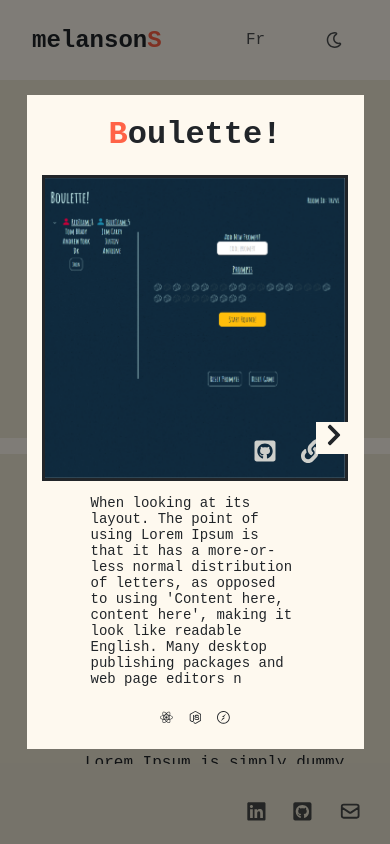
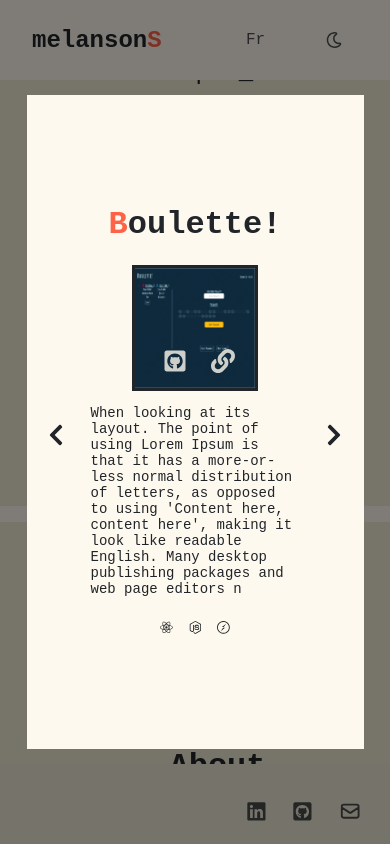
Before and after one commit to melansonS/melansons-old, a React (Create React App) app: page / in a window 390 px wide. Both pictures are taken after a click on the picture 125 px from the left and 218 px from the top of the page. Built offline with nearby package versions, Linux system fonts and the light colour scheme; a web font is replaced by a local one.

Commit message:
sizing of scroll area image content on mobile

```diff
--- a/src/styles/App.css
+++ b/src/styles/App.css
@@ -102,6 +102,10 @@ footer .email-icon {
   .projects-container .project,
   .projects-container .project--dark {
     width: 48%;
+  }
+  .projects-container .project img,
+  .projects-container .project--dark img {
+    max-width: 50%;
   }
 }
 
@@ -569,18 +573,31 @@ header {
   }
   .lightbox .img-container,
   .lightbox--dark .img-container {
-    height: 200px;
-    width: 200px;
+    height: 180px !important;
+    width: 180px !important;
   }
   .lightbox .img-container img,
   .lightbox--dark .img-container img {
-    height: 200px;
-    width: 200px;
+    height: 180px !important;
+    width: 180px !important;
   }
   .lightbox .img-container .icon-links,
   .lightbox--dark .img-container .icon-links {
     bottom: 0.5rem;
     right: 0.5rem;
+  }
+}
+
+@media screen and (max-width: 400px) {
+  .lightbox .img-container,
+  .lightbox--dark .img-container {
+    height: 120px !important;
+    width: 120px !important;
+  }
+  .lightbox .img-container img,
+  .lightbox--dark .img-container img {
+    height: 120px !important;
+    width: 120px !important;
   }
 }
 
@@ -601,12 +618,12 @@ header {
 
 @media screen and (max-height: 700px) {
   .img-container {
-    height: 200px !important;
-    width: 200px !important;
+    height: 180px !important;
+    width: 180px !important;
   }
   .img-container img {
-    height: 200px !important;
-    width: 200px !important;
+    height: 180px !important;
+    width: 180px !important;
   }
   .img-container .icon-links {
     bottom: 0.5rem;
@@ -1175,6 +1192,10 @@ nav a:hover {
   }
   .contact .direct-contact {
     bottom: 6rem;
+    padding-top: 1rem;
+  }
+  .contact .direct-contact .contact-pitch {
+    padding-top: 1rem;
   }
 }
 
--- a/src/styles/_gallery.scss
+++ b/src/styles/_gallery.scss
@@ -49,6 +49,10 @@
     .project,
     .project--dark {
       width: 48%;
+
+      img {
+        max-width: 50%;
+      }
     }
   }
 }
--- a/src/styles/_scrollContainer.scss
+++ b/src/styles/_scrollContainer.scss
@@ -314,6 +314,11 @@
 
     .direct-contact {
       bottom: 6rem;
+      padding-top: 1rem;
+
+      .contact-pitch {
+        padding-top: 1rem;
+      }
     }
   }
 }
```
Also changed, not shown: src/styles/_lightbox.scss (+22 -8 lines), 1 other file (tests, documents, lock files or other folders).
